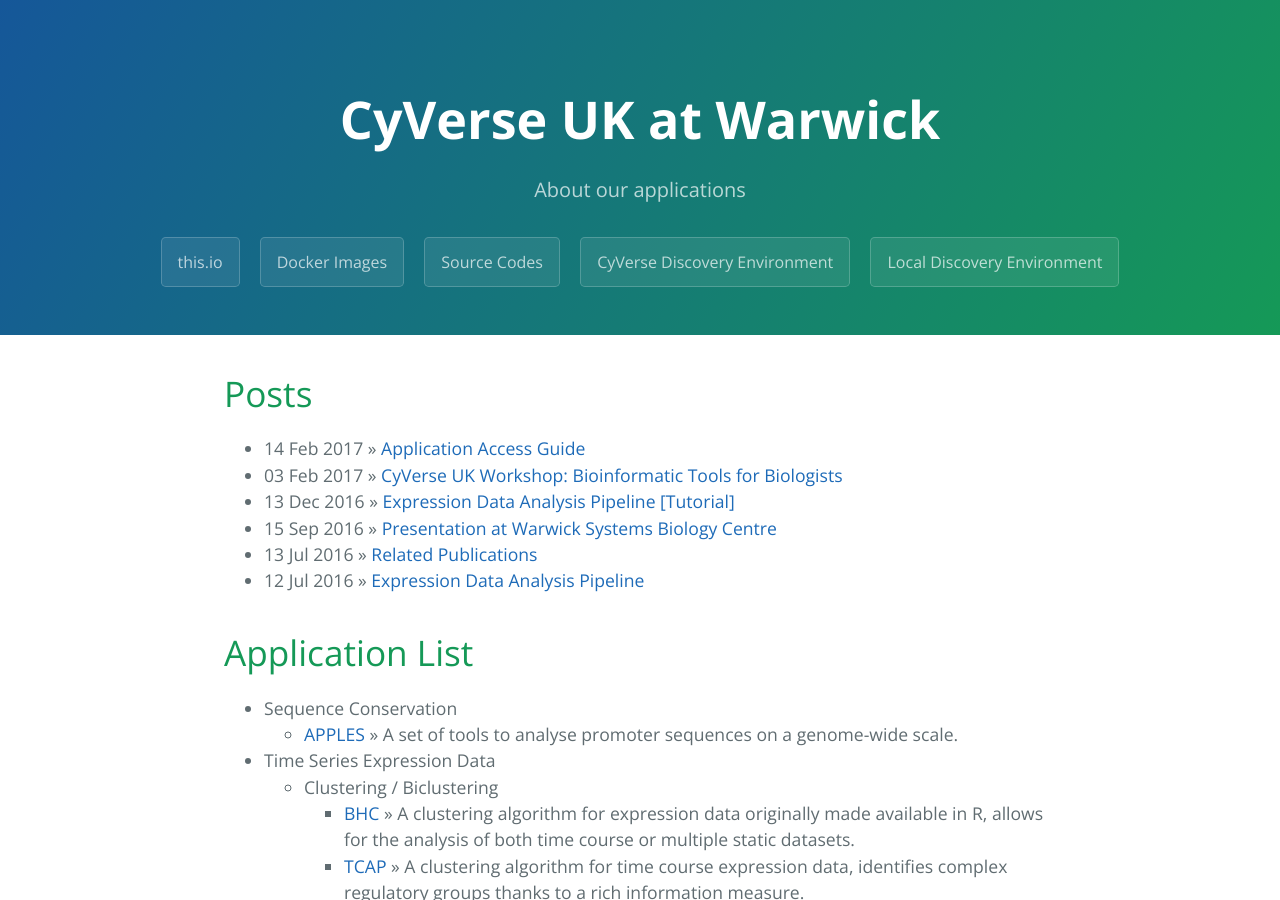
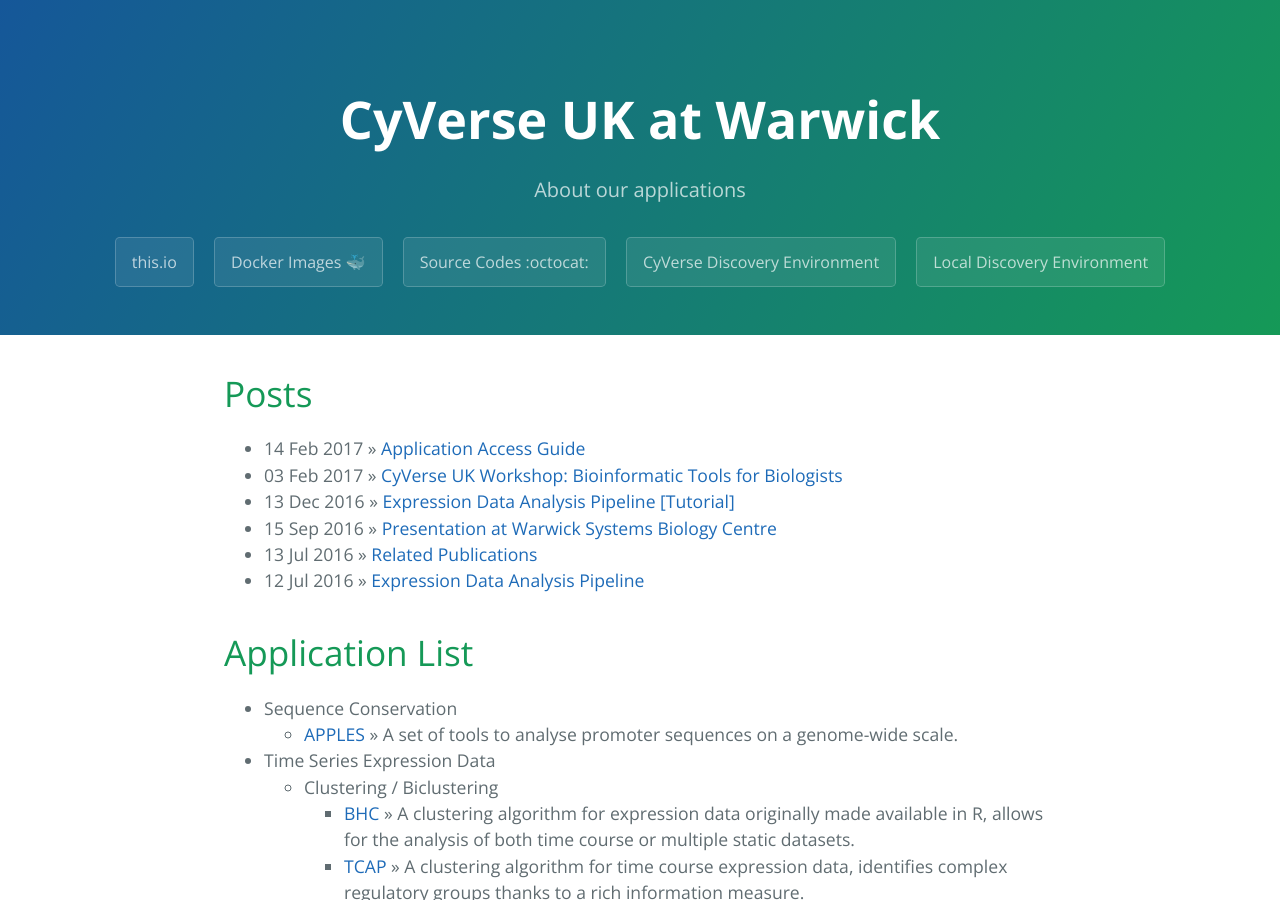
Before and after one commit to cyversewarwick/cyversewarwick.github.io, a Jekyll site: the page built from index.html, in a window 1280 px wide and 900 px high. Built offline with Jekyll 4.4.1, drawn with Linux system fonts in a browser that asks for light colours; emoji names are drawn with the system emoji font.

Commit message:
Update page-header.html

```diff
--- a/_includes/page-header.html
+++ b/_includes/page-header.html
@@ -2,8 +2,8 @@
   <h1 class="project-name">{{ site.title }}</h1>
   <h2 class="project-tagline">{{ site.tagline }}</h2>
   <a href="{{ site.url }}" class="btn">this.io</a>
-  <a href="https://hub.docker.com/u/cyversewarwick/" class="btn">Docker Images</a>
-  <a href="https://github.com/cyversewarwick" class="btn">Source Codes</a>
+  <a href="https://hub.docker.com/u/cyversewarwick/" class="btn">Docker Images :whale:</a>
+  <a href="https://github.com/cyversewarwick" class="btn">Source Codes :octocat:</a>
   <a href="https://de.cyverse.org/de/" class="btn">CyVerse Discovery Environment</a>
   <a href="https://cyverse.warwick.ac.uk/de" class="btn">Local Discovery Environment</a>
 </section>
```
